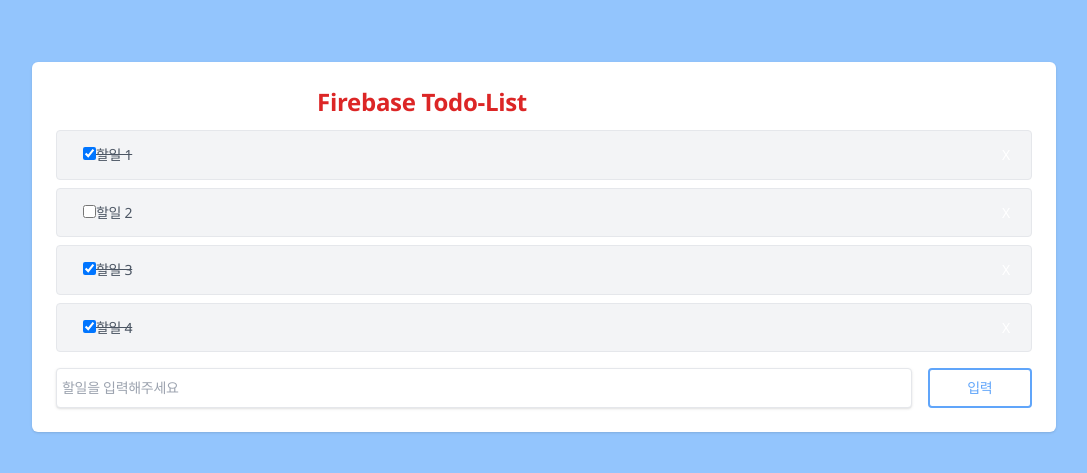
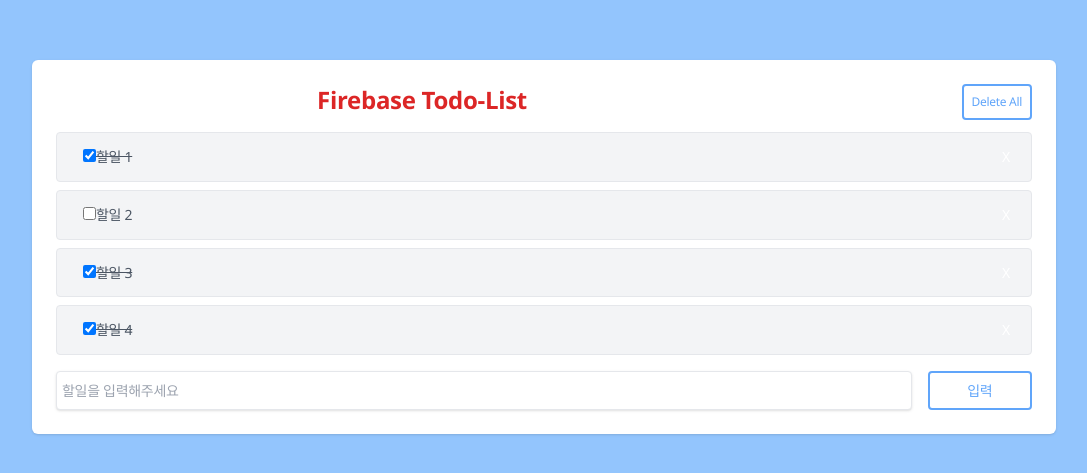
Before and after one commit to abismo-github/fb-todo, a React (Create React App) app: page / in a window 1280 px wide. Shown: the part 153-626 px from the top of the page, without its empty margins (96-1183 px from the left). Built offline with nearby package versions, Linux system fonts and the light colour scheme.

Commit message:
feat: todo 목록 전체 삭제기능 추가

```diff
--- a/src/App.js
+++ b/src/App.js
@@ -13,19 +13,22 @@
     { id: 4, title: "할일 4", completed: true },
   ]);
 
+  const handleRemoveClick = () => {
+    setTodoData([]);
+  }
 
   return (
     <div className="flex items-center justify-center w-screen h-screen bg-blue-300">
       <div className="w-4/5 p-6 bg-white rounded-[6px] shadow">
-        <div>
           <div className="flex justify-between mb-3">
-            <h1 className="text-center w-3/4 text-2xl text-red-600 font-semibold">Firebase Todo-List</h1>
+          <h1 className="text-center w-3/4 text-2xl text-red-600 font-semibold">Firebase Todo-List
+          </h1>
+          <button className="p-2 text-blue-400 border-2 border-blue-400 rounded hover:text-white hover:bg-blue-400 text-[12px]" onClick={handleRemoveClick}>Delete All</button>
           </div>
           {/* 할일 목록 */}
           <List todoData={todoData} setTodoData={setTodoData}/>
           {/* 할일 추가 */}
           <Form todoData={todoData} setTodoData={setTodoData} />
-        </div>
       </div>
     </div>
   );
```
